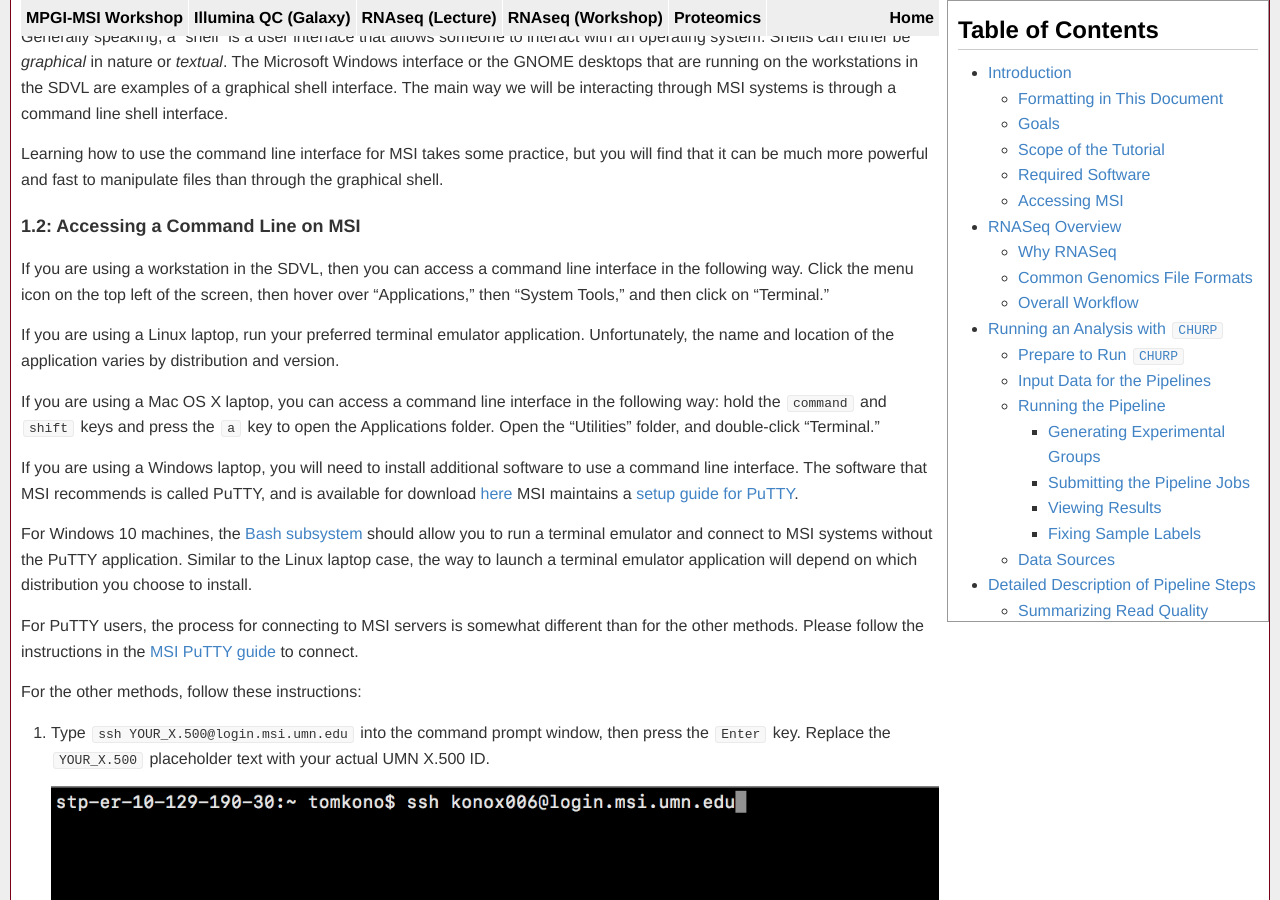
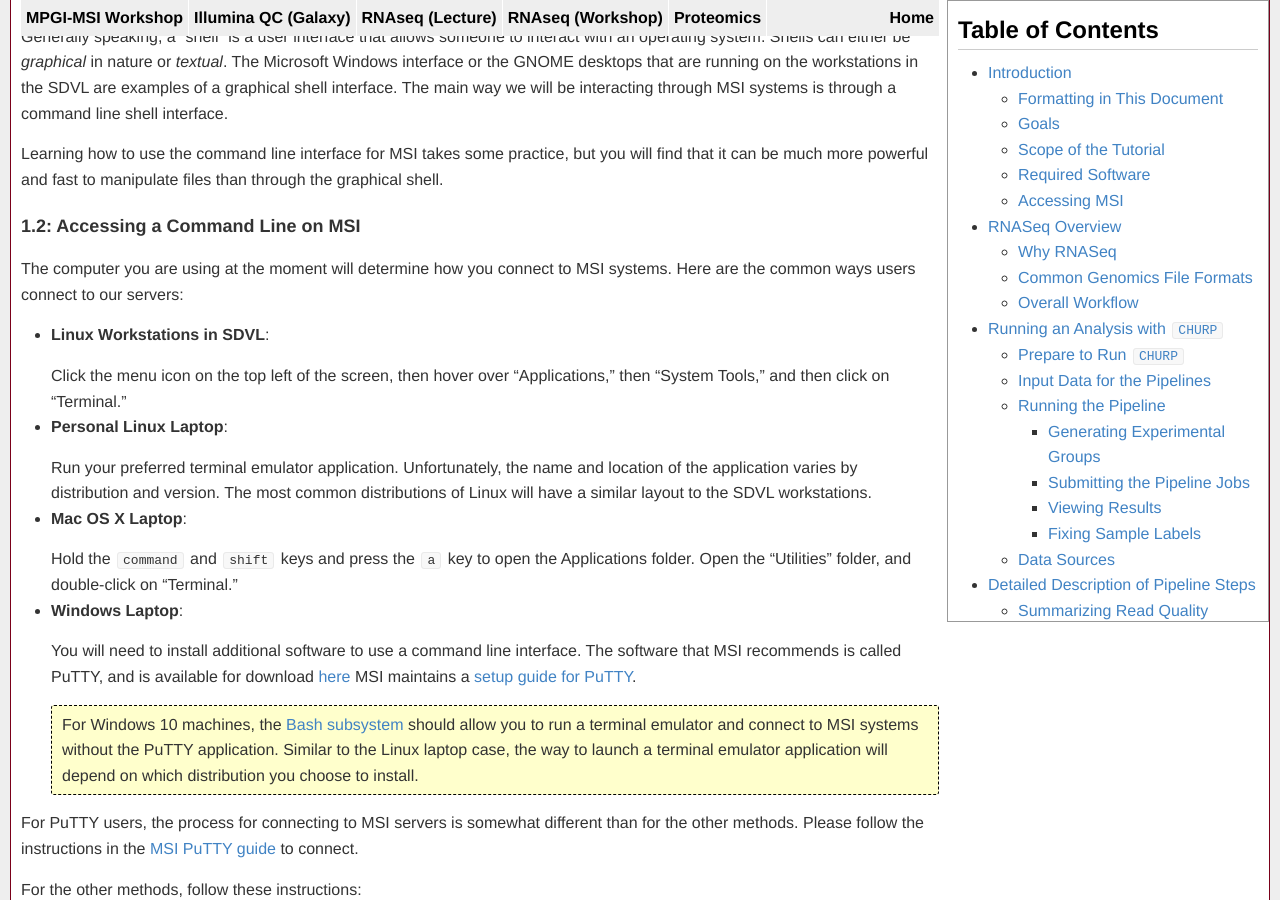
Before and after one commit to msi-ris/Tutorials, a Jekyll site: the page built from rnaseq_cmd_beta.md, in a window 1280 px wide and 900 px high, scrolled down 1511 px. Built offline with Jekyll 4.4.1, drawn with Linux system fonts in a browser that asks for light colours; some of the changed text lies outside the part shown.

Commit message:
RNAseq beta

```diff
--- a/rnaseq_cmd_beta.md
+++ b/rnaseq_cmd_beta.md
@@ -141,30 +141,41 @@ you will find that it can be much more powerful and fast to manipulate files
 than through the graphical shell.
 
 ### <a name="1.2"></a> 1.2: Accessing a Command Line on MSI
-If you are using a workstation in the SDVL, then you can access a command line
-interface in the following way. Click the menu icon on the top left of the
-screen, then hover over "Applications," then "System Tools," and then click
-on "Terminal."
+The computer you are using at the moment will determine how you connect to MSI
+systems. Here are the common ways users connect to our servers:
 
-If you are using a Linux laptop, run your preferred terminal emulator
-application. Unfortunately, the name and location of the application varies by
-distribution and version.
+- **Linux Workstations in SDVL**:
 
-If you are using a Mac OS X laptop, you can access a command line interface in
-the following way: hold the `command` and `shift` keys and press the `a` key to
-open the Applications folder. Open the "Utilities" folder, and double-click
-"Terminal."
+   Click the menu icon on the top left of the screen, then hover over
+   "Applications," then "System Tools," and then click on "Terminal."
 
-If you are using a Windows laptop, you will need to install additional software
-to use a command line interface. The software that MSI recommends is called
-PuTTY, and is available for download [here](https://www.chiark.greenend.org.uk/~sgtatham/putty/latest.html)
-MSI maintains a [setup guide for PuTTY](https://www.msi.umn.edu/support/faq/how-do-i-configure-putty-connect-msi-unix-systems).
+- **Personal Linux Laptop**:
 
-For Windows 10 machines, the [Bash subsystem](https://docs.microsoft.com/en-us/windows/wsl/install-win10)
-should allow you to run a terminal emulator and connect to MSI systems without
-the PuTTY application. Similar to the Linux laptop case, the way to launch a
-terminal emulator application will depend on which distribution you choose to
-install.
+   Run your preferred terminal emulator application. Unfortunately, the name and
+   location of the application varies by distribution and version. The most
+   common distributions of Linux will have a similar layout to the SDVL
+   workstations.
+
+- **Mac OS X Laptop**:
+
+   Hold the `command` and `shift` keys and press the `a` key to open the
+   Applications folder. Open the "Utilities" folder, and double-click
+   on "Terminal."
+
+- **Windows Laptop**:
+
+   You will need to install additional software to use a command line interface.
+   The software that MSI recommends is called PuTTY, and is available for
+   download [here](https://www.chiark.greenend.org.uk/~sgtatham/putty/latest.html)
+   MSI maintains a [setup guide for PuTTY](https://www.msi.umn.edu/support/faq/how-do-i-configure-putty-connect-msi-unix-systems).
+
+   <div class="info" markdown="1">
+
+   For Windows 10 machines, the [Bash subsystem](https://docs.microsoft.com/en-us/windows/wsl/install-win10)
+   should allow you to run a terminal emulator and connect to MSI systems
+   without the PuTTY application. Similar to the Linux laptop case, the way to
+   launch a terminal emulator application will depend on which distribution you
+   choose to install.
 
 For PuTTY users, the process for connecting to MSI servers is somewhat different
 than for the other methods. Please follow the instructions in the
@@ -197,7 +208,9 @@ For the other methods, follow these instructions:
 
 The message that prints to the screen is called the "message of the day" (MOTD)
 and confirms that you have successfully connected to MSI systems. The line at
-the bottom of the screen is called the "prompt."
+the bottom of the screen is called the "prompt." This is where you will type
+commands. Before we start to issue commands, though, we will talk about the
+structure of the data on MSI servers.
 
 ### <a name="1.2"></a> 1.3: Directories and Files
 
```
